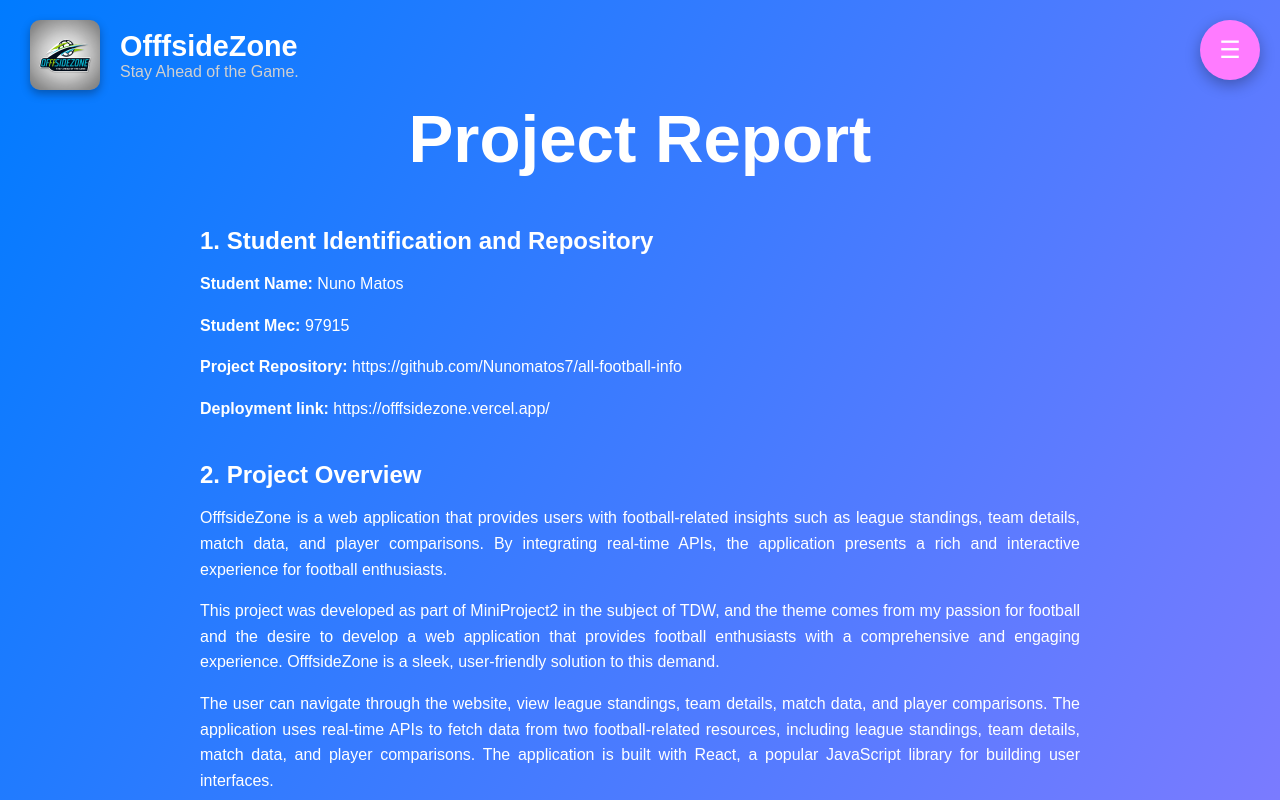
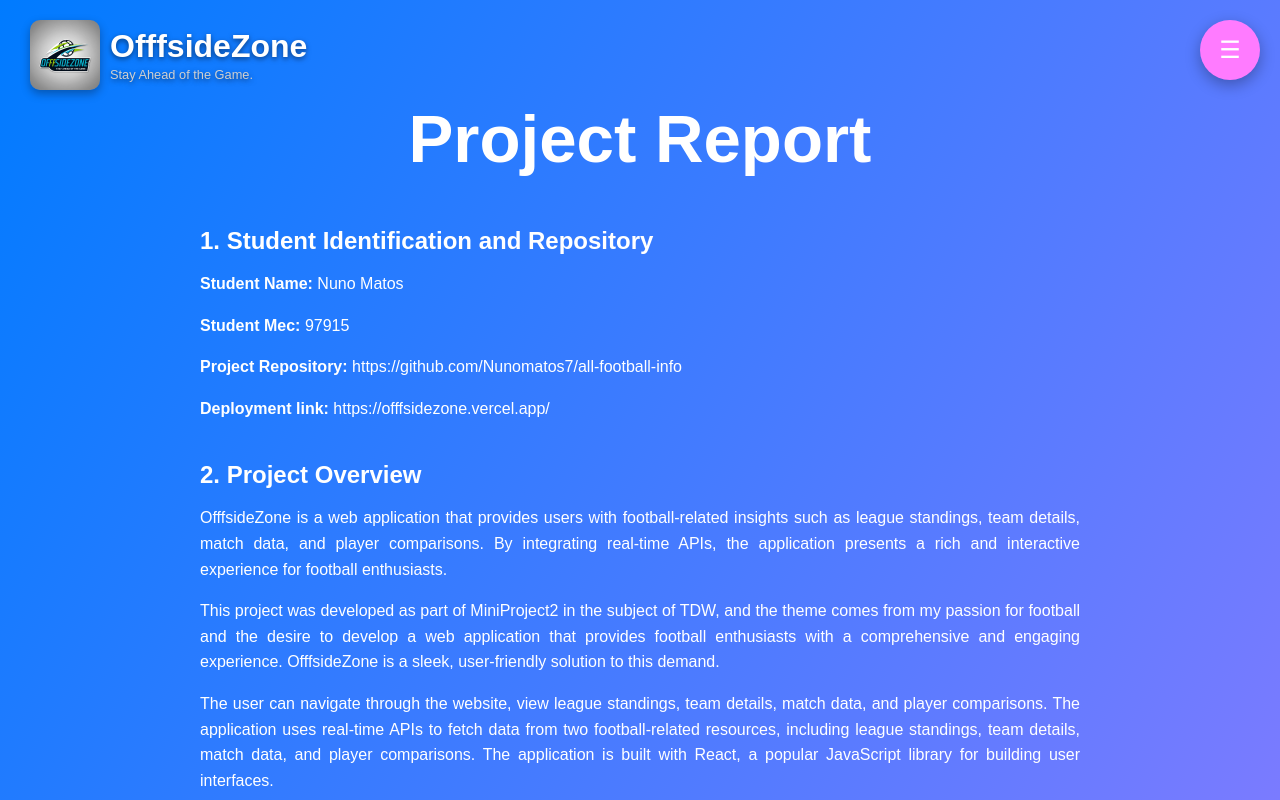
Before and after one commit to Nunomatos7/all-football-info, a React (Create React App) app in the folder all-football-info/: page /about in a window 1280 px wide. Shown: the top 800 px of the page. Built offline with nearby package versions, Linux system fonts and the light colour scheme; no server answers.

Commit message:
final report push

```diff
--- a/all-football-info/src/pages/About.js
+++ b/all-football-info/src/pages/About.js
@@ -2,12 +2,16 @@ import React from "react";
 import styled, { keyframes } from "styled-components";
 import logo from "../assets/images/logo.jpg";
 import Technologies from "../components/Technologies";
+import { useNavigate } from "react-router-dom";
+
 
 const About = () => {
+  const navigate = useNavigate();
+
   return (
     <AboutContainer>
       <Header>
-        <LogoSection>
+        <LogoSection onClick={() => navigate("/")}>
           <LogoContainer>
             <img src={logo} alt="App Logo" />
           </LogoContainer>
@@ -301,11 +305,12 @@ const HeaderTitle = styled.h2`
 const LogoSection = styled.div`
   display: flex;
   align-items: center;
-  gap: 20px;
+  gap: 10px;
   justify-content: center;
   position: absolute;
   top: 20px;
   left: 30px;
+  cursor: pointer;
   `;
 
 const LogoContainer = styled.div`
@@ -324,6 +329,7 @@ const TextContainer = styled.div`
   display: flex;
   flex-direction: column;
   text-align: left;
+  gap: 2px;
 
   @media (max-width: 480px) {
     opacity: 0;
@@ -331,15 +337,17 @@ const TextContainer = styled.div`
 `;
 
 const AppName = styled.h1`
-  font-size: 1.8rem;
+  font-size: 2rem;
   font-weight: bold;
   margin: 0;
+  text-shadow: 0px 2px 5px rgba(0, 0, 0, 0.5);
 `;
 
 const Slogan = styled.p`
-  font-size: 1rem;
+  font-size: 0.8rem;
   color: #d0d0d0;
   margin: 0;
+  text-shadow: 0px 2px 5px rgba(0, 0, 0, 0.5);
 `;
 
 const Section = styled.div`
```
